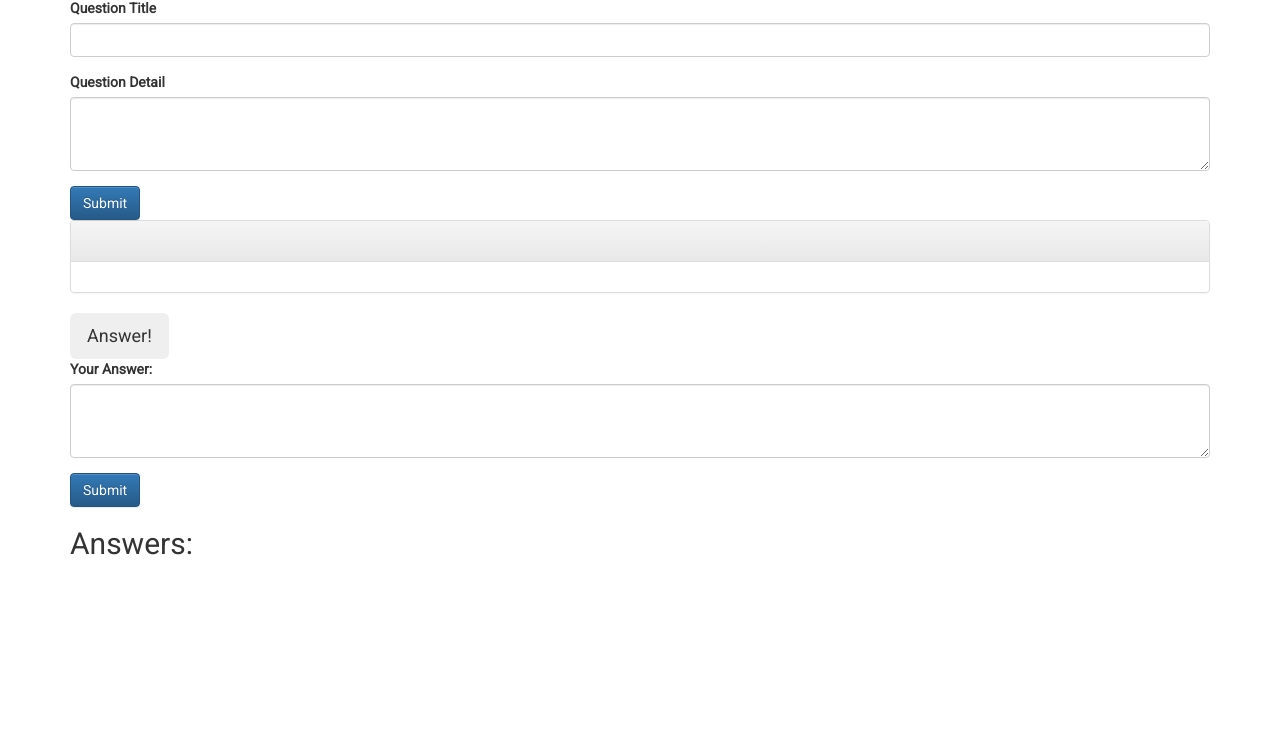
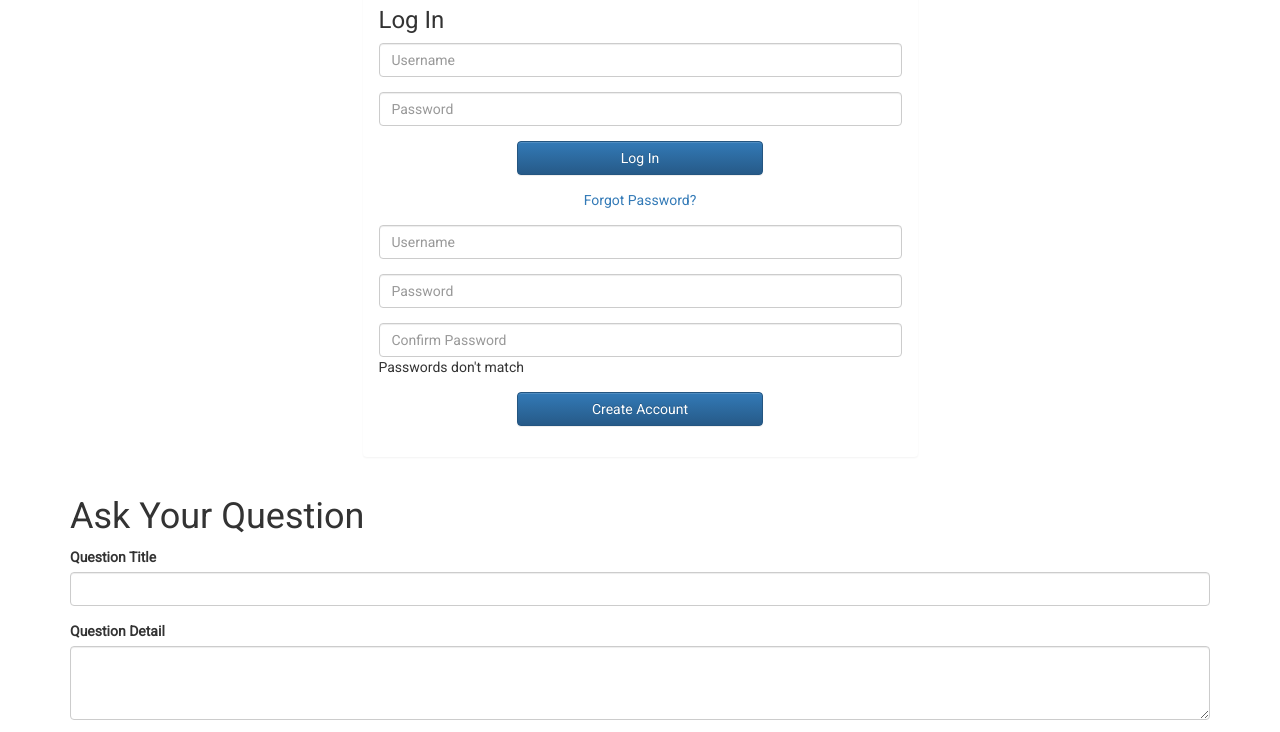
Before and after one commit to naet88/qa-capstone, a website: page static/index.html in a window 1280 px wide. Shown: the part 278-1010 px from the top of the page. Before the commit the page ends 848 px from the top, so only its background shows below. Drawn offline with nearby package versions, Linux system fonts and the light colour scheme.

Commit message:
refactor

```diff
--- a/static/app.js
+++ b/static/app.js
@@ -97,12 +97,20 @@ function createUser(newUser, callback) {
 
 // RENDER IN THE DOM
 
+function loginRender(state, element) {
+  $('form#register-form').show();
+  $('form#login-form').hide();
+}
+
+function signupRender(state, element) {
+  $('form#register-form').hide();
+  $('form#login-form').show();
+}
+
 function quesRender(state, element) {
   $(element).find('.js-main-page').hide();
   $(element).find('.js-question-page').hide();
   $(element).find('.js-question-display-page').show();
-  $(element).find('.js-answerQuestion').hide();
-  $(element).find('.js-answerDisplay').hide();
 
   $(element).find('.js-questionTitle').text(state.quesDisplayPage.question.questionTitle);
   $(element).find('.js-questionDetail').text(state.quesDisplayPage.question.questionDetail);
@@ -130,6 +138,7 @@ function homepageRender(state, element) {
   $(element).find('.js-question-page').hide();
   $(element).find('.js-answerQuestion').hide();
   $(element).find('.js-answerDisplay').hide();
+  $(element).find('.js-panel-login').hide();
 
   var cappedQuestions = Math.min(state.homePage.questions.length, 10);
 
@@ -180,6 +189,10 @@ function handlePage(state, element) {
     getAllQues(getAllQuesCallback);
   } else if (currentUrl === 'http://localhost:8080/ask-question') {
     askQuesRender(state, element);
+  } else if (currentUrl === 'http://localhost:8080/login') {
+    loginRender(state, element);
+  } else if (currentUrl === 'http://localhost:8080/signup') {
+    signupRender(state, element);
   } else if (window.location.href.match(new RegExp('^http://localhost:8080/question'))) {
     function quesQuesCallback(ques) {
       storeQues(ques);
@@ -241,13 +254,18 @@ $('form#answerQuestion').on('submit', function (event) {
 });
 
 $('.js-signup').on('click', function (event) {
-  console.log(event);
-  $('form#login-form').hide();
+  event.preventDefault();
+  history.pushState({}, 'http://localhost:8080/signup');
+  handlePage(state, $('main'));
+
 });
 
 $('.js-login').on('click', function (event) {
-  console.log(event);
+  event.preventDefault();
+  history.pushState({}, 'http://localhost:8080/login');
+  handlePage(state, $('main'));
   $('form#register-form').hide();
+  $('form#login-form').show();
 });
 
 $('form#login-form').on('submit', function (event) {
--- a/static/index.html
+++ b/static/index.html
@@ -25,7 +25,7 @@
         </div>
         <div id="navbar" class="navbar-collapse collapse">
           <ul class="nav navbar-nav navbar-right">
-            <li><a class="js-login" href="/signup">Log In </a></li>
+            <li><a class="js-login" href="/login">Log In </a></li>
             <li><a class="js-signup" href="/signup">Sign Up </a></li>
           </ul>
         </div>
@@ -51,6 +51,90 @@
       </div>
 <!-- end main page -->
 
+
+<!-- begin login form -->
+
+      <div class="container">
+        <div class="row">
+          <div class="col-md-6 col-md-offset-3">
+            <div class="panel panel-login js-panel-login">
+
+              <ul class="nav nav-tabs">
+                <li class="login-active"><a href="" data-toggle="tab" id="login-form-link">Login</a></li>
+                <li class="register-active"><a href="" data-toggle="tab" id="register-form-link">Create Account</a></li>
+              </ul>
+
+
+              <div class="panel-body">
+                <div class="row">
+                  <div class="col-lg-12">
+
+                    <form id="login-form" method="POST" role="form">
+                      <div class="form-group">
+                        <h3>Log In</h3>
+                        <input type="text" name="username" id="username" tabindex="1" class="form-control" placeholder="Username" value="">
+                      </div>
+
+                      <div class="form-group">
+                        <input type="password" name="password" id="password" class="form-control" placeholder="Password">
+                      </div>
+
+                      <div class="form-group">
+                        <div class="row">
+                          <div class="col-sm-6 col-sm-offset-3">
+                             <button type="submit" class="btn btn-primary btn-block">Log In</button>
+                          </div>
+                        </div>
+                      </div>
+
+                      <div class="form-group">
+                        <div class="row">
+                          <div class="col-lg-12">
+                            <div class="text-center">
+                              <a href="">Forgot Password?</a>
+                            </div>
+                          </div>
+                        </div>
+                      </div>
+                    </form>
+
+                    <!-- End Log In Form  -->
+
+                    <!-- Registration form -->
+                    <form id="register-form" method="POST" role="form" >
+                      <div class="form-group">
+                        <input type="text" name="username" id="username" tabindex="1" class="form-control" placeholder="Username" value="">
+                      </div>
+
+                      <div class="form-group">
+                        <input type="password" name="password" id="password" tabindex="2" class="form-control" placeholder="Password">
+                      </div>
+                      <div class="form-group">
+                        <input type="password" name="confirm-password" id="confirm-password" tabindex="2" class="form-control" placeholder="Confirm Password">
+                          <div class="js-password-match">
+                            <p>Passwords don't match</p>
+                          </div>
+                      </div>
+
+                      <div class="form-group">
+                        <div class="row">
+                          <div class="col-sm-6 col-sm-offset-3">
+                            <input type="submit" name="create-submit" id="create-submit" tabindex="4" class="btn btn-primary btn-block" value="Create Account">
+                          </div>
+                        </div>
+                      </div>
+                    </form>
+
+                    <!-- end sign up form -->
+                  </div>
+                </div>
+              </div>
+
+            </div>
+          </div>
+        </div>
+      </div>
+<!-- end login form -->
 
 <!-- begin question form -->
 
```
Also changed, not shown: server.js (+8 -4 lines).
